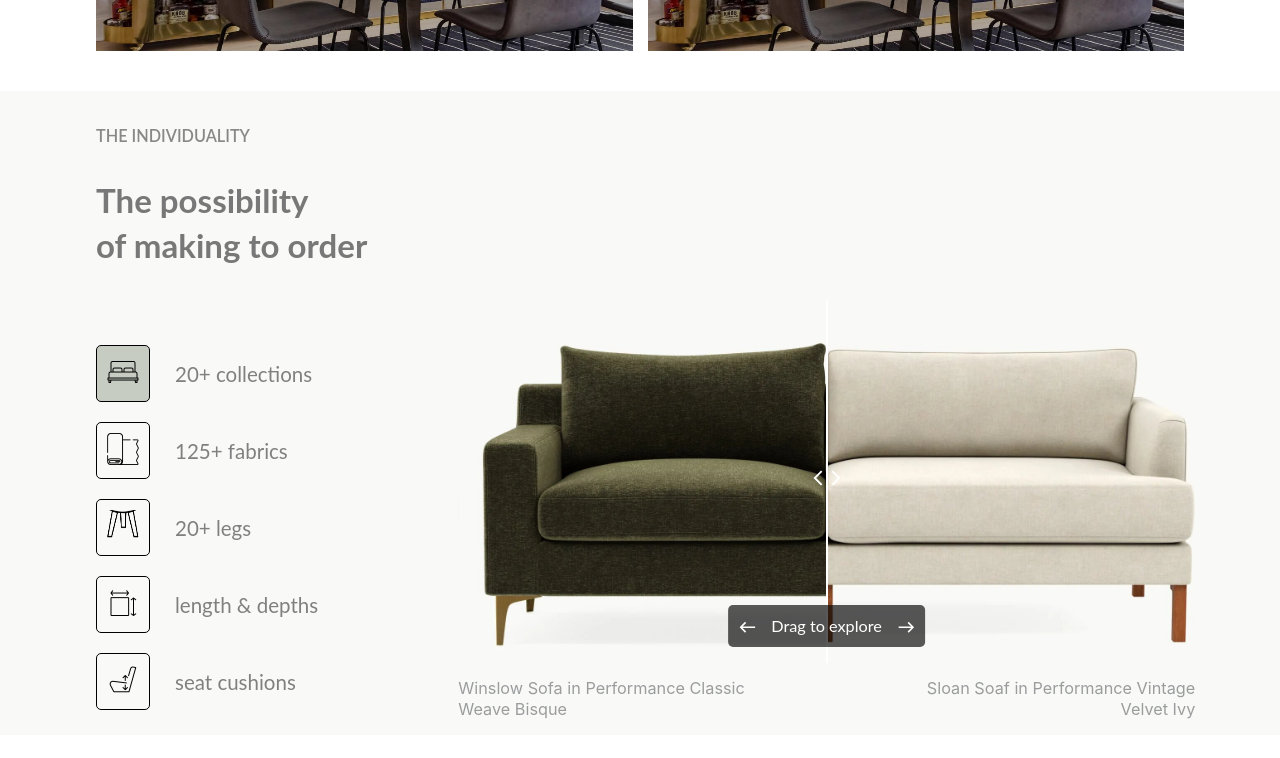
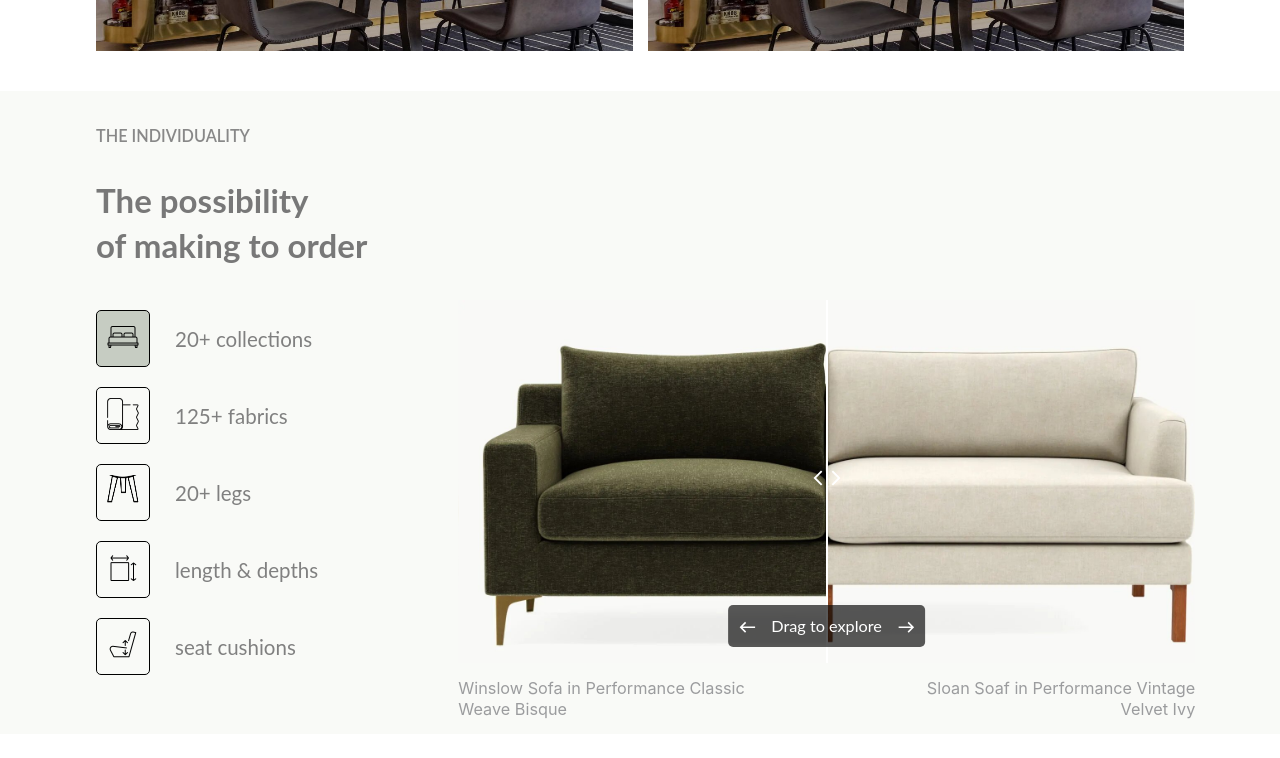
Before and after one commit to Alex-Kravchuk/home_comforte_store, a React (Create React App) app in the folder client/: page / in a window 1280 px wide. Shown: the part 2829-3587 px from the top of the page. Built offline with nearby package versions, Linux system fonts and the light colour scheme.

Commit message:
Changed some styles for remove a shift to top when menu item is changing

```diff
--- a/client/src/components/pages/home/main/customConstructor/constructorMenu/ConstructorMenu.styled.js
+++ b/client/src/components/pages/home/main/customConstructor/constructorMenu/ConstructorMenu.styled.js
@@ -12,7 +12,6 @@ export const ConstructorMenuWrapper = styled.div`
   @media (max-width: ${xl}px) {
     order: 2;
   }
-  padding: 15px 0;
 `;
 
 export const ConstructorMenuContainer = styled.div`
@@ -23,7 +22,6 @@ export const ConstructorMenuContainer = styled.div`
 export const ConstructorMenuOptionsList = styled.div`
   display: flex;
   flex-direction: column;
-  margin-top: 20px;
 
   @media (max-width: ${xl}px) {
     justify-content: space-between;
@@ -80,6 +78,10 @@ export const ConstructorMenuOptionsItemTitle = styled.div`
   white-space: nowrap;
   color: #808080;
 
+  @media (max-width: ${xl}px) {
+    white-space: normal;
+  }
+
   @media (max-width: ${m}px) {
     white-space: normal;
   }
--- a/client/src/components/pages/home/main/customConstructor/constructorPresentation/ConstructorPresentation.styled.js
+++ b/client/src/components/pages/home/main/customConstructor/constructorPresentation/ConstructorPresentation.styled.js
@@ -1,5 +1,8 @@
 import styled from "styled-components";
 import { getResponsiveFontSize } from "../../../../../../helpers/getResponsiveFontSize";
+
+import { viewport_sizes } from "../../../../../../utils/vieport_size_consts";
+const { xl} = viewport_sizes;
 
 // CP = ConstructorPresentation
 
@@ -8,11 +11,13 @@ export const CPWrapper = styled.div`
   flex: 0 0 67.3%;
   width: 67.7%;
   height: 100%;
+  min-height: 300px;
 
-  @media (max-width: 1024px) {
+  @media (max-width: ${xl}px) {
     order: 1;
     width: 100%;
   }
+
 `;
 
 export const CPContainer = styled.div`
@@ -46,7 +51,6 @@ export const CPImg = styled.img`
   height: auto;
 `;
 
-
 export const OptionDescrptionContainer = styled.div`
   display: flex;
   align-items: center;
```
